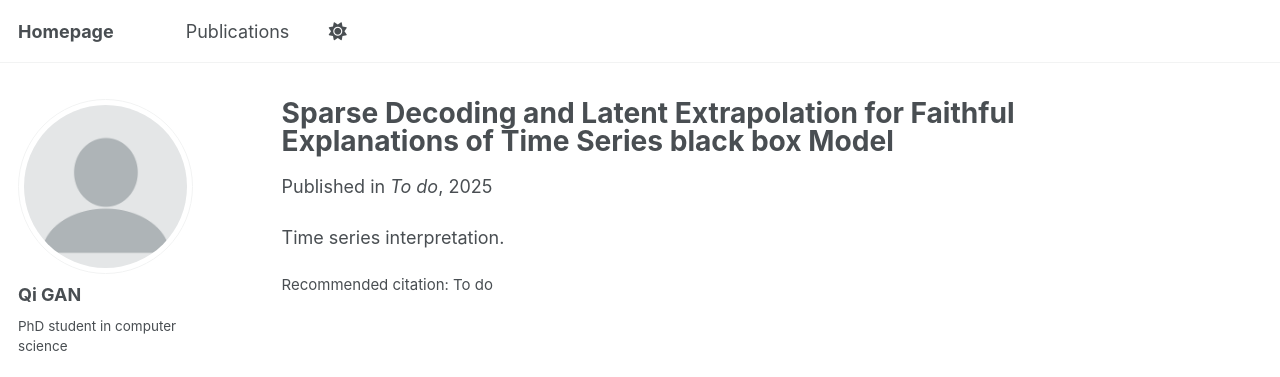
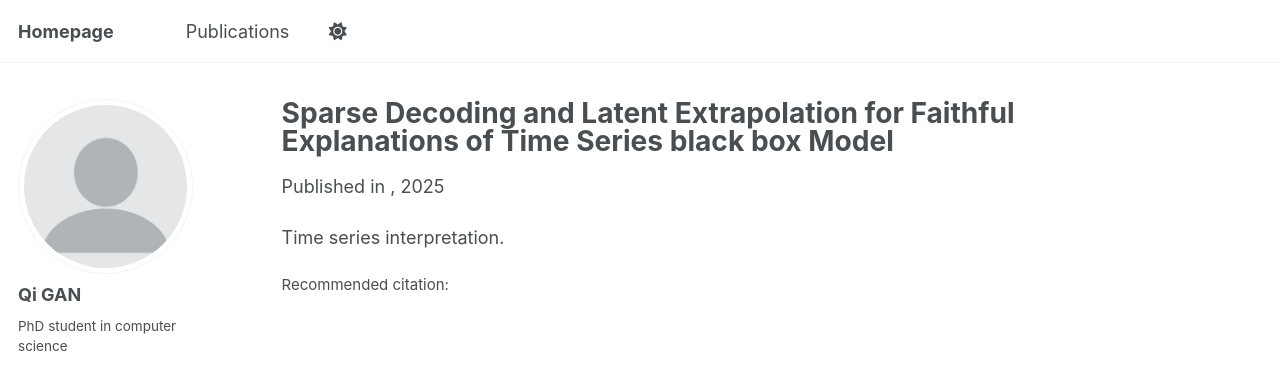
Before and after one commit to QGAN2019/qigan.github.io, a Jekyll site: the page built from _publications/2025-02-XAI-time-series.md, in a window 1280 px wide and 981 px high. Shown: the top 377 px of the window. Built offline with Jekyll 4.4.1, drawn with Linux system fonts in a browser that asks for light colours; some web fonts are replaced.

```diff
--- a/_publications/2025-02-XAI-time-series.md
+++ b/_publications/2025-02-XAI-time-series.md
@@ -5,7 +5,7 @@ category: conferences
 permalink: /publication/2025-02-XAI-time-series
 excerpt: 'This paper is about interpreting time series.'
 date: 2025-03-01
-venue: 'To do'
-citation: 'To do'
+venue: ''
+citation: ''
 ---
 Time series interpretation.
```
